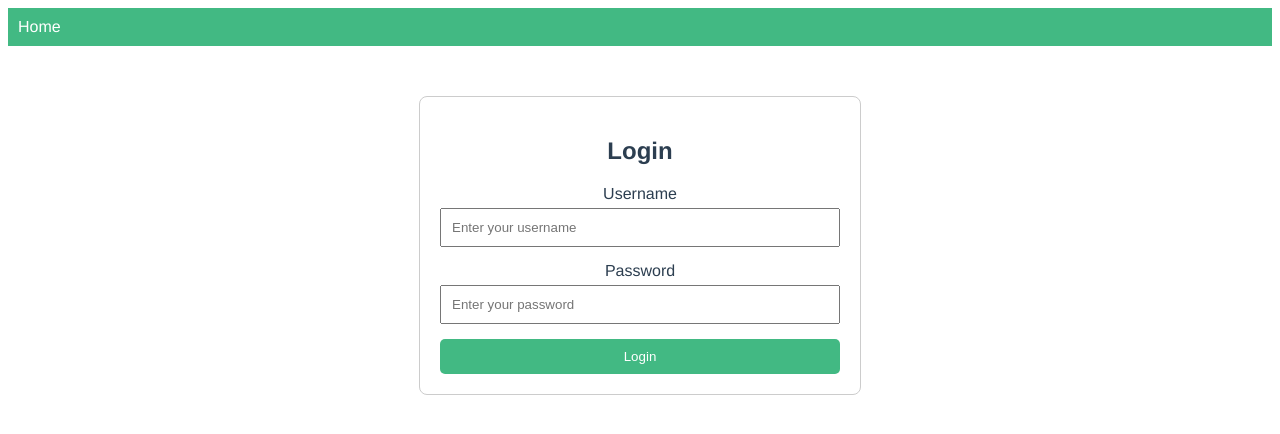
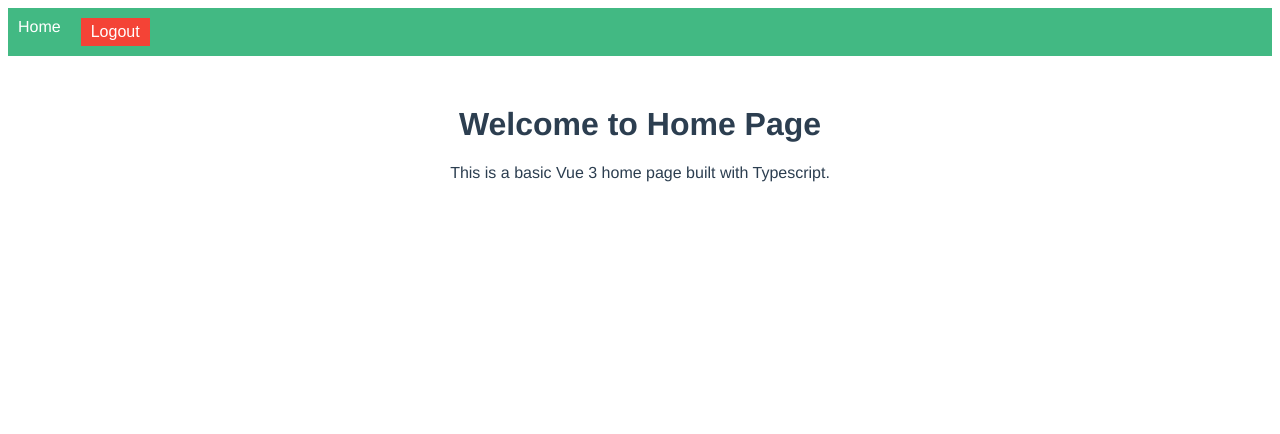
Before and after one commit to HUB-Bordeaux/xp-tracker, a Vue app in the folder frontend/: page / in a window 1280 px wide. Before the commit this address led to /login. Shown: the top 434 px of the page. Built offline with nearby package versions, Linux system fonts and the light colour scheme; sample sign-in values are in the browser's storage; the HTML template or start-up script is replaced by a standard one.

Commit message:
fix: fixing navbar to display logout button only when logged out, and improving the login/logout feature

```diff
--- a/frontend/src/auth.ts
+++ b/frontend/src/auth.ts
@@ -1,17 +1,14 @@
 import { reactive } from "vue";
 
-const auth = reactive({
-    isAuthenticated: localStorage.getItem('auth') === 'true',
+export const authState = reactive({
+    isAuth: localStorage.getItem('authToken') !== null,
+    token: localStorage.getItem('authToken'),
+    login(token: string) {
+        localStorage.setItem('authToken', token);
+        this.isAuth = true;
+    },
+    logout() {
+        localStorage.removeItem('authToken');
+        this.isAuth = false;
+    },
 });
-
-export const login = () => {
-    auth.isAuthenticated = true;
-    localStorage.setItem('auth', 'true');
-};
-
-export const logout = () => {
-    auth.isAuthenticated = false;
-    localStorage.setItem('auth', 'false');
-};
-
-export default auth;
--- a/frontend/src/components/Navbar.vue
+++ b/frontend/src/components/Navbar.vue
@@ -2,7 +2,7 @@
     <nav class="navbar">
         <ul>
             <li><router-link to="/">Home</router-link></li>
-            <li v-if="auth.isAuthenticated">
+            <li v-if="authState.isAuth">
                 <button @click="logout" class="logout-btn">Logout</button>
             </li>
         </ul>
@@ -11,18 +11,21 @@
 
 <script lang="ts">
 import { useRouter } from 'vue-router';
-import auth from '../auth';
+import { authState } from '../auth';
+
 export default {
     name: 'AppNavbar',
     setup() {
         const router = useRouter();
+
         const logout = () => {
-            auth.isAuthenticated = false;
+            authState.logout();
             router.push({name: 'login'});
-        };
+        }
+
         return {
-            auth,
-            logout
+            authState,
+            logout,
         }
     }
 };
--- a/frontend/src/router/index.ts
+++ b/frontend/src/router/index.ts
@@ -1,5 +1,4 @@
 import { createRouter, createWebHistory } from "vue-router";
-import auth from "../auth";
 import HomeView from '../views/HomeView.vue';
 import LoginView from '../views/LoginView.vue';
 import NotFoundView from '../views/NotFoundView.vue';
@@ -31,7 +30,9 @@ const router = createRouter({
 });
 
 router.beforeEach((to, from, next) => {
-    if (to.meta.requiresAuth && !auth.isAuthenticated)
+    const isAuthenticated = localStorage.getItem('authToken') !== null;
+
+    if (to.meta.requiresAuth && !isAuthenticated)
         next({ name: 'login' });
     else
         next();
--- a/frontend/src/views/LoginView.vue
+++ b/frontend/src/views/LoginView.vue
@@ -23,7 +23,7 @@
 <script lang="ts">
 import { ref } from 'vue';
 import { useRouter } from 'vue-router';
-import auth from '../auth';
+import { authState } from '../auth';
 
 export default {
     name: 'LoginView',
@@ -54,8 +54,8 @@ export default {
                     const errorData = await response.json();
                     throw new Error(errorData.message || 'Invalid credentials');
                 }
-
-                auth.isAuthenticated = true;
+                const data = await response.json();
+                authState.login(data.token);
                 router.push({ name: 'home' });
             } catch (error: any) {
                 errorMessage.value = error.message || 'An error occurred during login';
```
Also changed, not shown: 1 other file (tests, documents, lock files or other folders).
